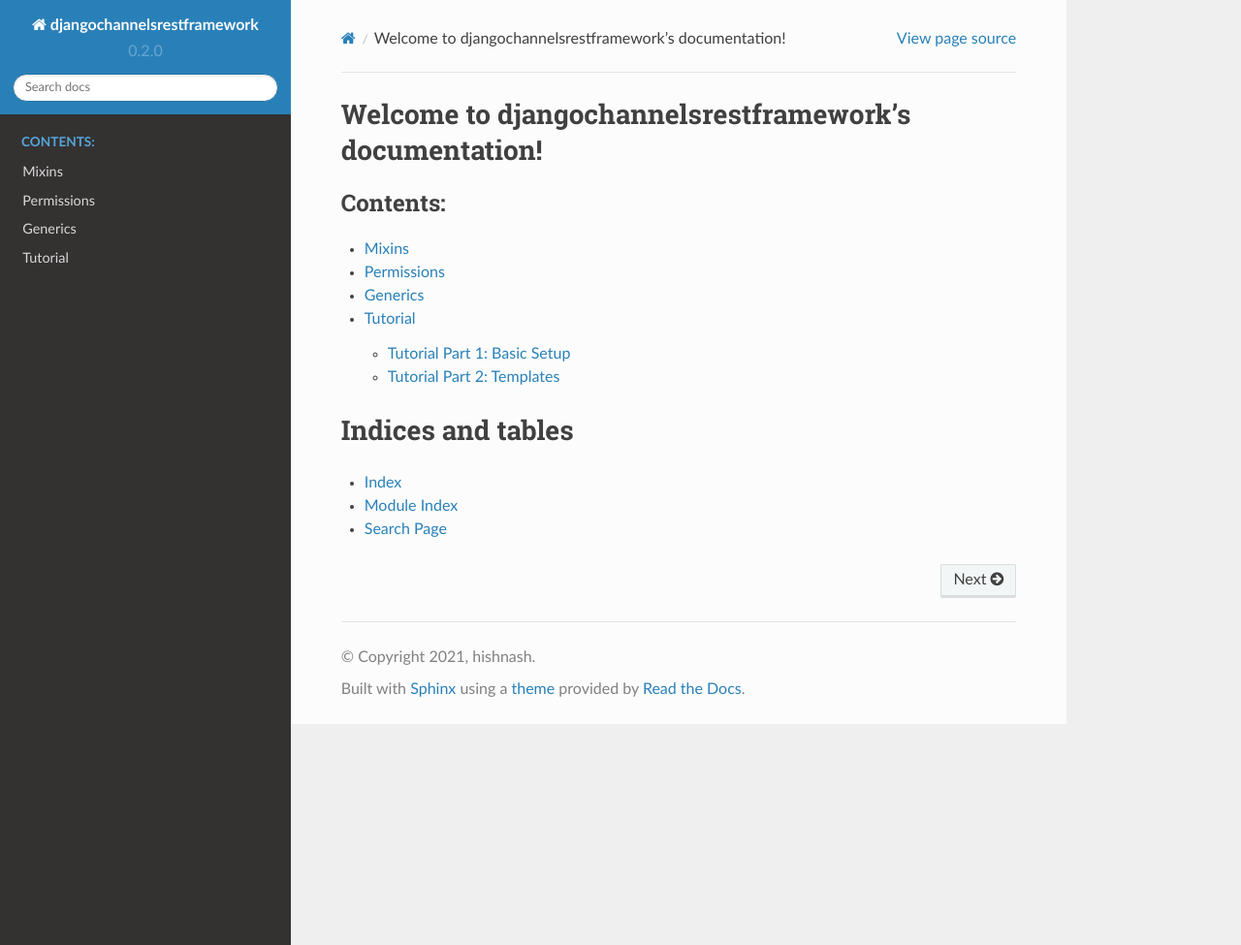
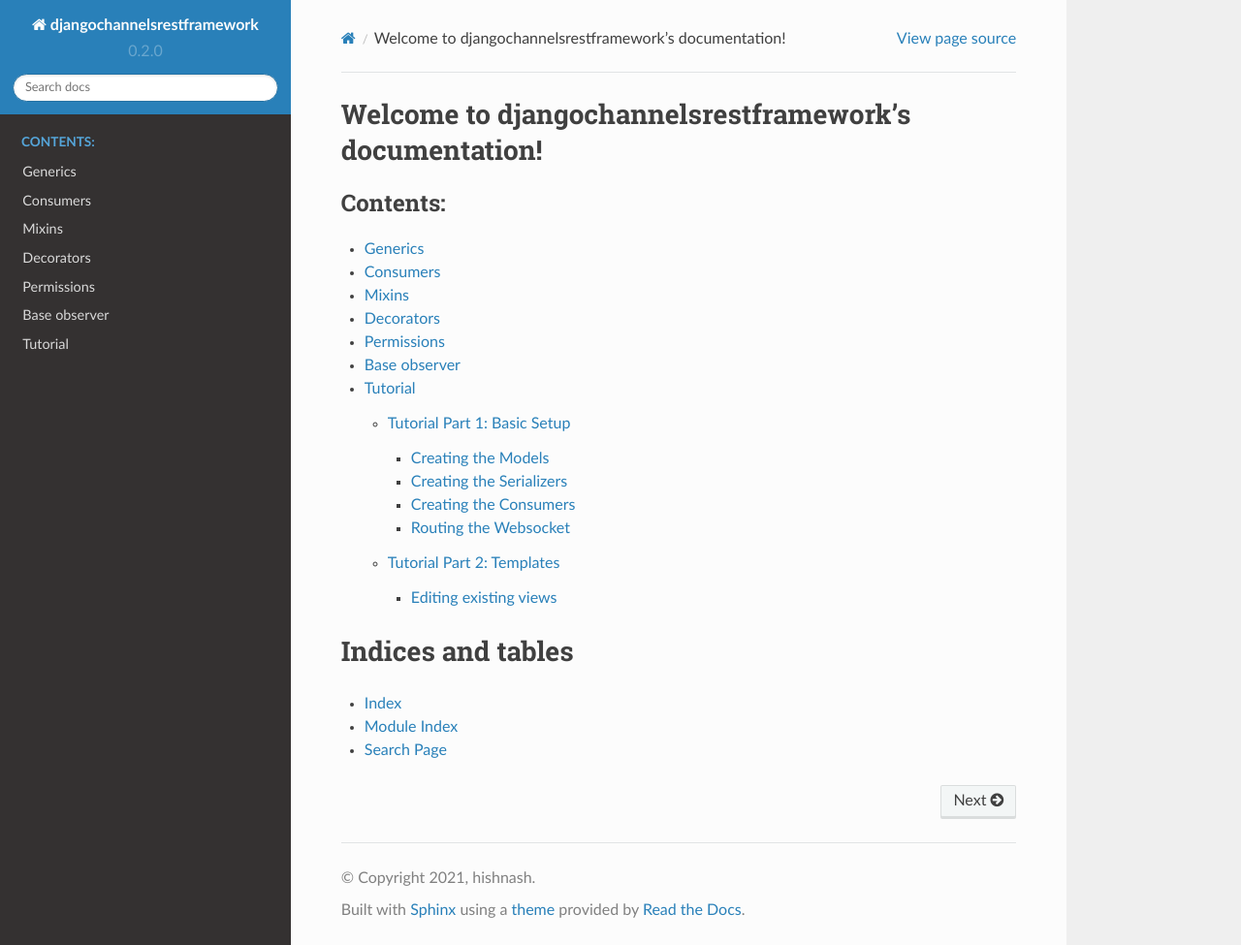
Before and after one commit to NilCoalescing/djangochannelsrestframework, a Sphinx documentation site: the page built from docs/index.rst, in a window 1280 px wide and 975 px high. Shown: the whole window at 97% size. Built offline with Sphinx 7.4.7 and the Read the Docs theme 2.0.0, drawn with Linux system fonts in a browser that asks for light colours; pages that are not in the unit, such as notebooks, are missing from menus.

Commit message:
Base observed added

```diff
--- /dev/null
+++ b/docs/consumers.rst
@@ -0,0 +1,5 @@
+Generics
+======
+
+.. automodule:: djangochannelsrestframework.generics
+    :members:
--- /dev/null
+++ b/docs/decorators.rst
@@ -0,0 +1,5 @@
+Consumers
+=========
+
+.. automodule:: djangochannelsrestframework.consumers
+    :members:
--- a/docs/generics.rst
+++ b/docs/generics.rst
@@ -1,5 +1,5 @@
-Permissions
+Decorators
 ======
 
-.. automodule:: djangochannelsrestframework.permissions
+.. automodule:: djangochannelsrestframework.decorators
     :members:
--- a/docs/index.rst
+++ b/docs/index.rst
@@ -7,12 +7,15 @@
 =======================================================
 
 .. toctree::
-   :maxdepth: 2
+   :maxdepth: 4
    :caption: Contents:
 
+   consumers
+   decorators
    mixins
    generics
    permissions
+   observer/base_observer
    tutorial/index
 
 Indices and tables
--- /dev/null
+++ b/docs/observer/base_observer.rst
@@ -0,0 +1,5 @@
+Base observer
+=============
+
+.. automodule:: djangochannelsrestframework.observer.base_observer
+    :members:
--- a/docs/permissions.rst
+++ b/docs/permissions.rst
@@ -1,5 +1,5 @@
-Generics
-======
+Permissions
+===========
 
-.. automodule:: djangochannelsrestframework.generics
+.. automodule:: djangochannelsrestframework.permissions
     :members:
```
Also changed, not shown: docs/modules.rst (deleted, +0 -7 lines), 1 other file.
